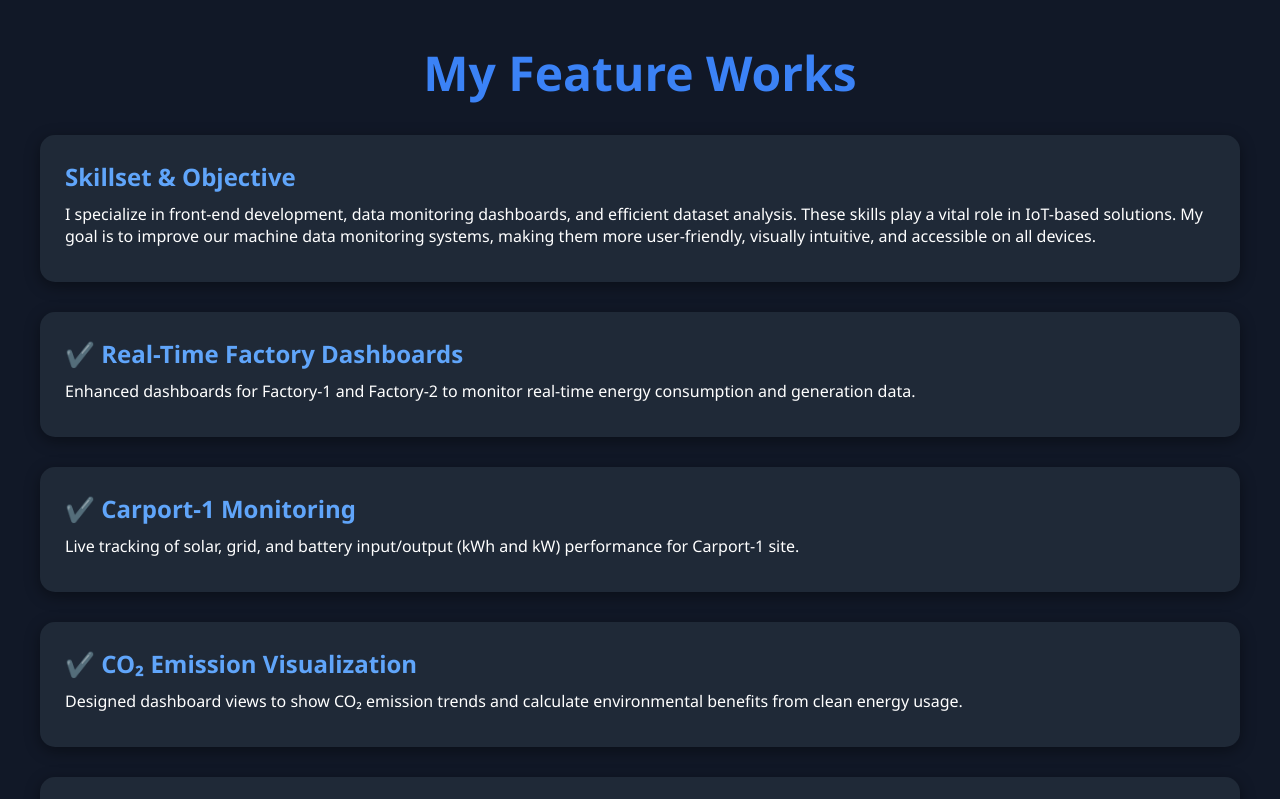
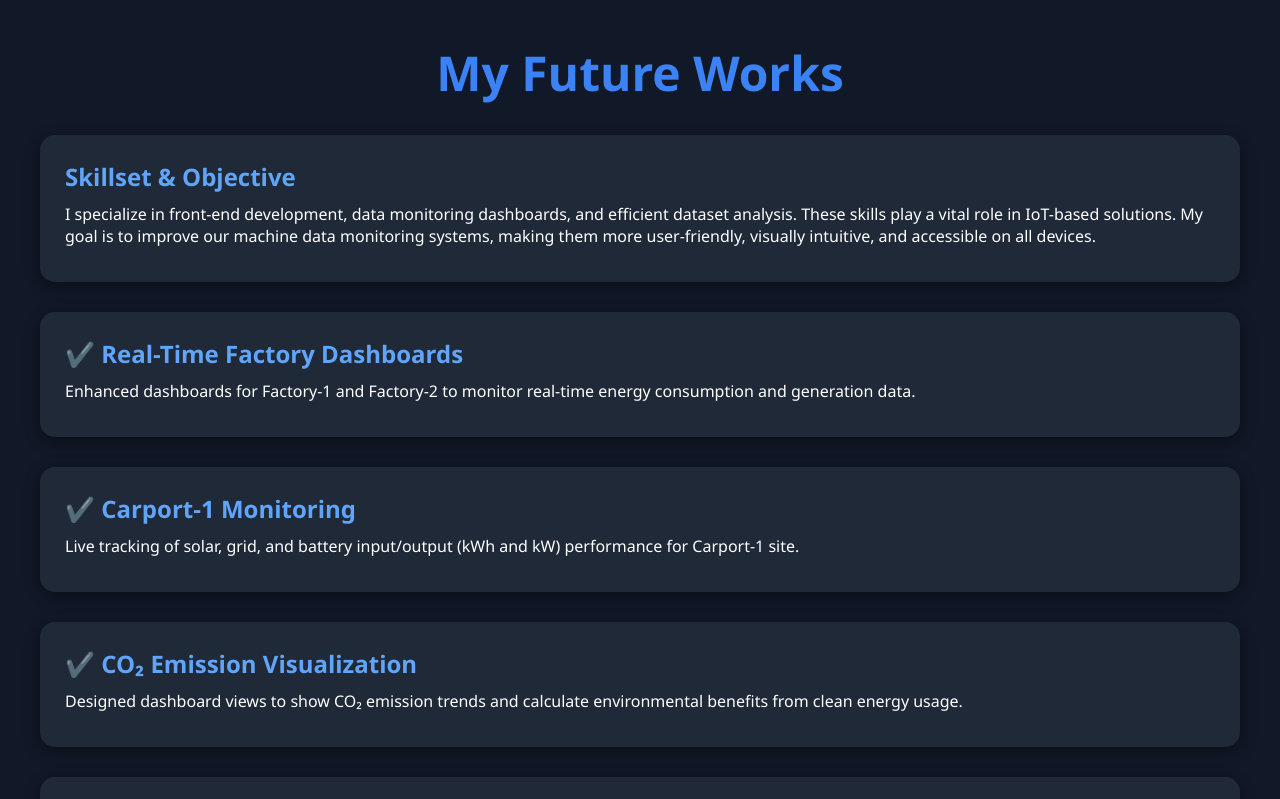
Before and after one commit to Faiyaz1010/nakayama, a plain HTML site: page feature.html in a window 1280 px wide. Shown: the top 799 px of the page. Drawn offline with Linux system fonts and the light colour scheme.

Commit message:
Update feature.html

```diff
--- a/feature.html
+++ b/feature.html
@@ -2,7 +2,7 @@
 <html lang="en">
 <head>
   <meta charset="UTF-8" />
-  <title>Feature Works</title>
+  <title>Future Works</title>
   <meta name="viewport" content="width=device-width, initial-scale=1" />
   <style>
     * {
@@ -98,7 +98,7 @@
 </head>
 <body>
 
-  <h1>My Feature Works</h1>
+  <h1>My Future Works</h1>
 
   <div class="project-box full-width">
     <h2>Skillset & Objective</h2>
```
